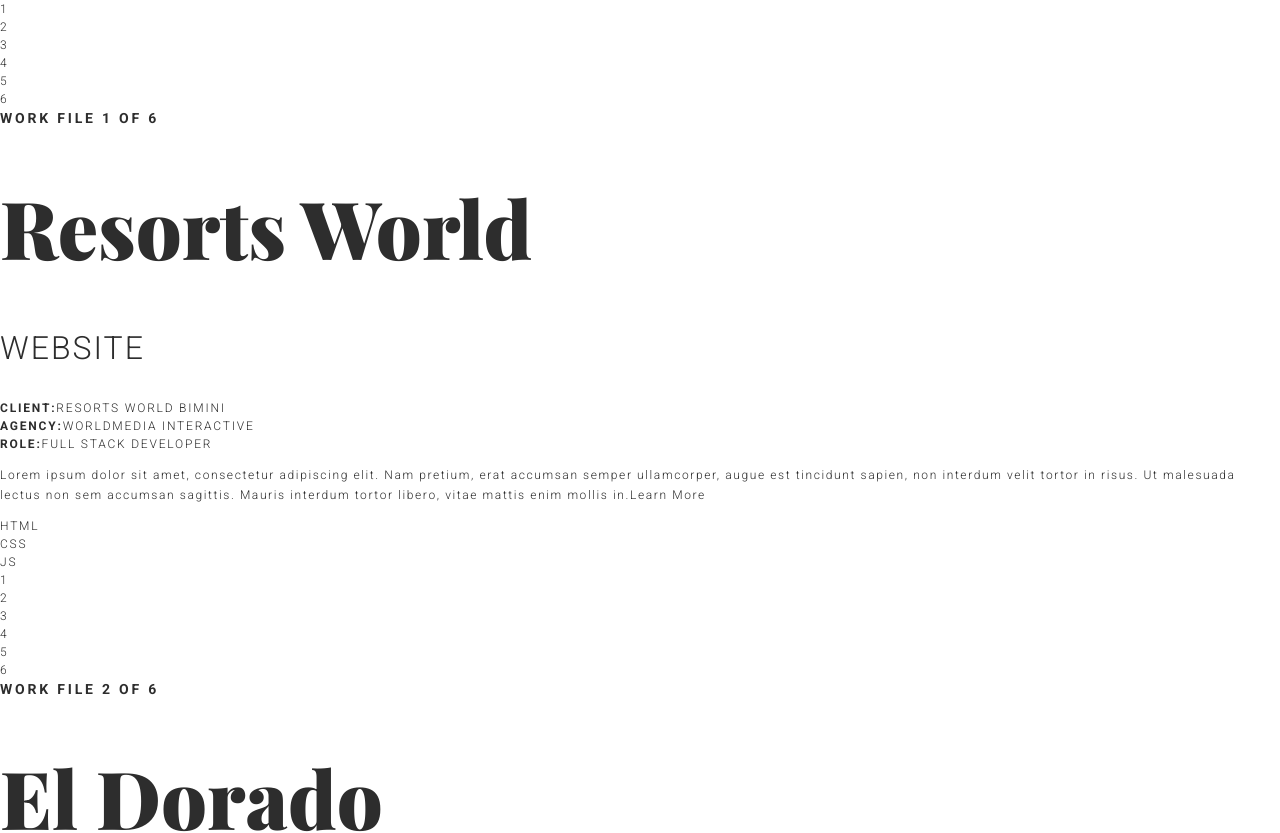
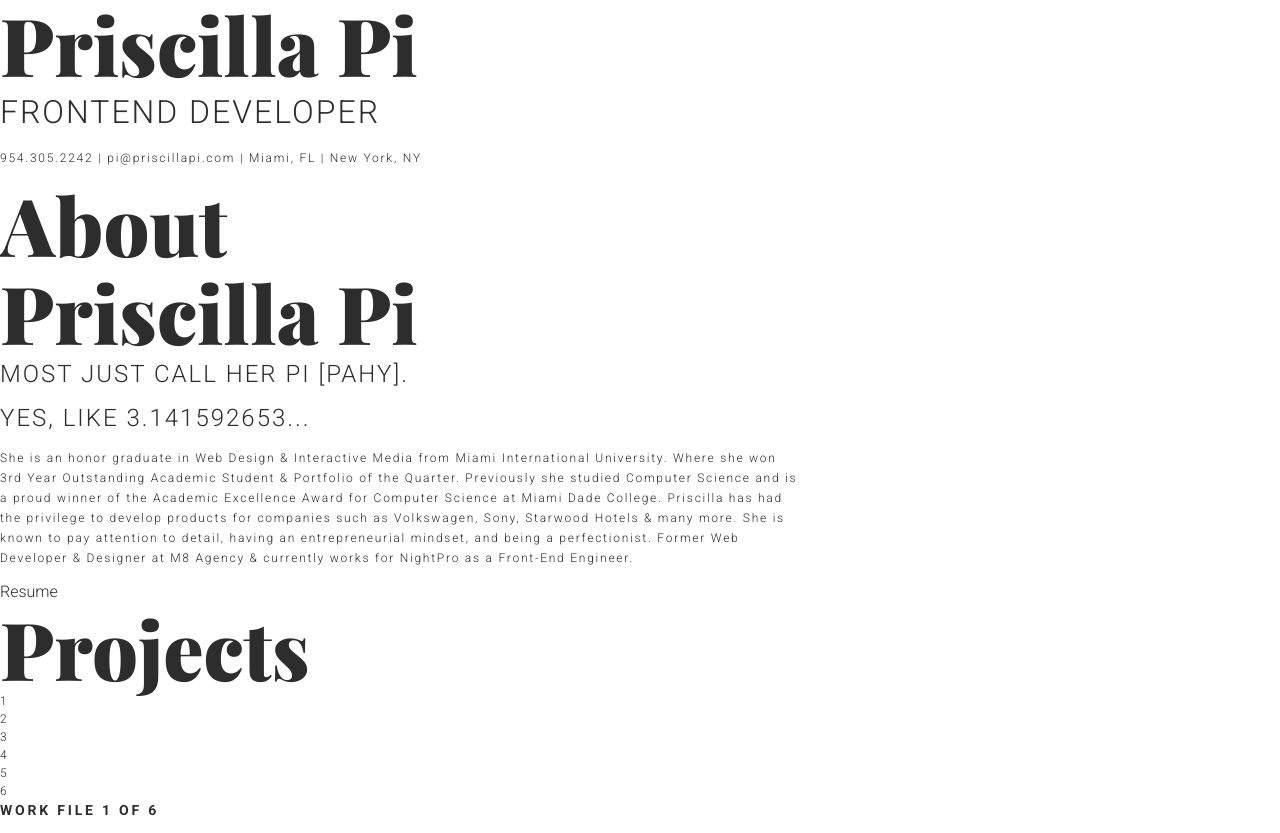
Before and after one commit to priscillapi/Portfolio-Site, a React app: page / in a window 1280 px wide. Shown: the top 833 px of the page. Built offline with nearby package versions, Linux system fonts and the light colour scheme; grey boxes are pictures that could not be loaded; the HTML template or start-up script is replaced by a standard one.

Commit message:
added sections to the portfolio; created components button, contact info, social media, and title

```diff
--- a/src/app.jsx
+++ b/src/app.jsx
@@ -1,16 +1,20 @@
-import React, {Component} from 'react';
+import React from 'react';
 import './styles/main.scss';
 
-import ShowcaseSlider from './components/ShowcaseSlider';
+import Header from './sections/Header';
+import About from './sections/About';
+import Projects from './sections/Projects';
 
-class App extends Component {
-  render() {
-    return (
-      <div>
-        <ShowcaseSlider />
-      </div>
-    );
-  }
+const App = () => {
+  const Portfolio = (
+    <div className='p-portfolio'>
+      <Header />
+      <About />
+      <Projects />
+    </div>
+  );
+
+  return Portfolio;
 }
 
 export default App;
--- /dev/null
+++ b/src/components/Button.jsx
@@ -0,0 +1,14 @@
+import React, { Component } from "react";
+
+class Button extends Component {
+  render() {
+      const button = (
+        <div className='c-button'>
+          <a href={this.props.href} target={this.props.target}>{this.props.copy}</a>
+        </div>
+      );
+      return button;
+    }
+}
+
+export default Button;
--- /dev/null
+++ b/src/components/ContactInfo.jsx
@@ -0,0 +1,17 @@
+import React, { Component } from "react";
+
+import SocialMedia from './SocialMedia';
+
+class ContactInfo extends Component {
+  render() {
+      const contactInfo = (
+        <div className="c-contact-info">
+          <p><a href="tel:954-305-2242">954.305.2242</a> | <a href="mailto:pi@priscillapi.com">pi@priscillapi.com</a> | Miami, FL | New York, NY</p>
+          <SocialMedia />
+        </div>
+      );
+      return contactInfo;
+    }
+}
+
+export default ContactInfo;
--- a/src/components/ShowcaseSlider.jsx
+++ b/src/components/ShowcaseSlider.jsx
@@ -253,7 +253,7 @@
       </div>
     );
 
-    return <div>{showcaseSlider}</div>;
+    return showcaseSlider;
   }
 }
 
--- /dev/null
+++ b/src/components/SocialMedia.jsx
@@ -0,0 +1,17 @@
+import React, { Component } from "react";
+
+class SocialMedia extends Component {
+  render() {
+      const socialMedia = (
+        <div className="c-social-media">
+          <a href="https://www.behance.net/_3POINT14_" target="_blank"><i className="fa fa-behance"></i></a>
+          <a href="https://dribbble.com/_3POINT14_" target="_blank"><i className="fa fa-dribbble"></i></a>
+          <a href="https://twitter.com/_3POINT14_" target="_blank"><i className="fa fa-twitter"></i></a>
+          <a href="https://www.linkedin.com/in/priscillapi" target="_blank"><i className="fa fa-linkedin"></i></a>
+        </div>
+      );
+      return socialMedia;
+    }
+}
+
+export default SocialMedia;
--- /dev/null
+++ b/src/components/Title.jsx
@@ -0,0 +1,18 @@
+import React, { Component } from "react";
+import ReactDOM from "react-dom";
+
+class Title extends Component {
+  renderClassNames(position) {
+    const classList = "c-title c-title--in-view c-title--" + position;
+    return classList;
+  }
+  render() {
+    return (
+        <div className={this.renderClassNames(this.props.position)}>
+          <h1>{this.props.title}</h1>
+        </div>
+    );
+  }
+}
+
+export default Title;
--- /dev/null
+++ b/src/sections/About.jsx
@@ -0,0 +1,22 @@
+import React from "react";
+import Title from '../components/Title';
+import Button from '../components/Button';
+
+const About = () => {
+    const aboutSection = (
+      <div className='l-section l-section--about'>
+        <Title title='About' position='right'/>
+        <div className='l-container'>
+          <h1>Priscilla Pi</h1>
+          <h3>Most just call her Pi [pahy].</h3>
+          <h3 className="pop">Yes, like 3.141592653...</h3>
+          <p>She is an honor graduate in Web Design &amp; Interactive Media from Miami International University. Where she won 3rd Year Outstanding Academic Student &amp; Portfolio of the Quarter. Previously she studied Computer Science and is a proud winner of the Academic Excellence Award for Computer Science at Miami Dade College. Priscilla has had the privilege to develop products for companies such as Volkswagen, Sony, Starwood Hotels &amp; many more. She is known to pay attention to detail, having an entrepreneurial mindset, and being a perfectionist. Former Web Developer &amp; Designer at M8 Agency &amp; currently works for NightPro as a Front-End Engineer.</p>
+          <Button href='Priscilla-Pi_Resume.pdf' target='_blank' copy='Resume' />
+        </div>
+      </div>
+    );
+
+    return aboutSection;
+}
+
+export default About;
--- /dev/null
+++ b/src/sections/Header.jsx
@@ -0,0 +1,19 @@
+import React from "react";
+
+import ContactInfo from '../components/ContactInfo';
+
+const Header = () => {
+    const headerSection = (
+      <div className='l-section l-section--header'>
+        <div className='l-container l-container--full-width'>
+          <h1>Priscilla Pi</h1>
+          <h2>Frontend Developer</h2>
+          <ContactInfo />
+        </div>
+      </div>
+    );
+
+    return headerSection;
+}
+
+export default Header;
--- /dev/null
+++ b/src/sections/Projects.jsx
@@ -0,0 +1,16 @@
+import React from "react";
+import Title from '../components/Title';
+import ShowcaseSlider from '../components/ShowcaseSlider';
+
+const Projects = () => {
+    const projectsSection = (
+      <div className='l-section l-section--projects'>
+        <Title title='Projects' position='left'/>
+        <ShowcaseSlider />
+      </div>
+    );
+
+    return projectsSection;
+}
+
+export default Projects;
--- a/src/styles/partials/_showcaseSlider.scss
+++ b/src/styles/partials/_showcaseSlider.scss
@@ -161,15 +161,12 @@
     color: #2d2d2d;
   }
 
-  h1, h3 {
+  h1 {
     font-family: 'Playfair Display', serif;
-  }
-
-  h1 {
     font-weight: 900;
     font-size: 5rem;
     line-height: 5.5rem;
-    // margin: 0 15px 0.5rem 80px;
+    margin: 0;
   }
 
   h2 {
@@ -177,11 +174,22 @@
     font-size: 2rem;
     letter-spacing: 2px;
     text-transform: uppercase;
-    // margin: 5px 15px 35px 50px;
+    margin: 0;
   }
 
   h3 {
     font-weight: 400;
+    margin: 0;
+    margin-bottom: .5rem;
+    font-size: 1.5rem;
+    letter-spacing: 2px;
+    text-transform: uppercase;
+
+    &.pop {
+      font-style: italic;
+      background-color: #e8ef4b;
+      display: inline-block;
+    }
   }
 
   h4 {
@@ -194,9 +202,10 @@
 
   p {
     font-size: 0.75rem;
-    letter-spacing: 0.1rem;
+    letter-spacing: 0.11rem;
     line-height: 1.25rem;
     font-weight: 300;
+    max-width: 800px;
   }
 
   a {
@@ -258,36 +267,101 @@
     }
   }
 
+  // LAYOUT
+
+  .l {
+    &-section {
+      position: relative;
+      padding-bottom: 250px;
+    }
+    &-container {
+      width: 80vw;
+      margin: 0 auto;
+    }
+  }
+
+
 
   // OTHER ELEMENTS
 
-  .title {
-    height: 185px;
+  .c-title {
+    height: 165px;
     color: #dddddd87;
-  //   #e7fc33 - neon greenish yellow
+    // margin-top: 2rem;
+
     @media (max-width: 768px) {
-      height: 32vw;
+        height: 25vw;
     }
 
-    &.in-view {
+    @media (max-width: 640px) {
+        height: 32vw;
+    }
+
+    @media (max-width: 425px) {
+        height: 35vw;
+    }
+
+    &--in-view {
       color: #e7ee4b52;
     }
-      h1 {
+
+    h1 {
         position: absolute;
         top: 0;
-        left: -35px;
         font-size: 13rem;
+        line-height: 13rem;
         margin: 0;
 
         @media (max-width: 1024px) {
-          font-size: 12rem;
+            font-size: 12rem;
         }
 
         @media (max-width: 768px) {
-          font-size: 22vw;
-          left: -15px;
+            font-size: 22vw;
+        }
+    }
+
+    &--left {
+      h1 {
+        left: -35px;
+        @media (max-width: 768px) {
+            left: -15px;
         }
       }
+    }
+
+    &--right {
+      h1 {
+        right: -25px;
+        @media (max-width: 768px) {
+            right: -15px;
+        }
+      }
+    }
+  }
+
+  .c-button {
+    a {
+      display: inline-block;
+      padding: 10px 20px;
+      border: 1px solid #2d2d2d;
+      background: #2d2d2d;
+      text-transform: uppercase;
+      letter-spacing: 3px;
+      color: #ffffff;
+      margin-top: 20px;
+      -webkit-transition: background .5s ease;
+      -moz-transition: background .5s ease;
+      -o-transition: background .5s ease;
+      transition: background .5s ease;
+
+      &:hover {
+        color: #2d2d2d;
+        background: #ffffff;
+        text-transform: uppercase;
+        letter-spacing: 3px;
+      }
+    }
   }
 
 
```
